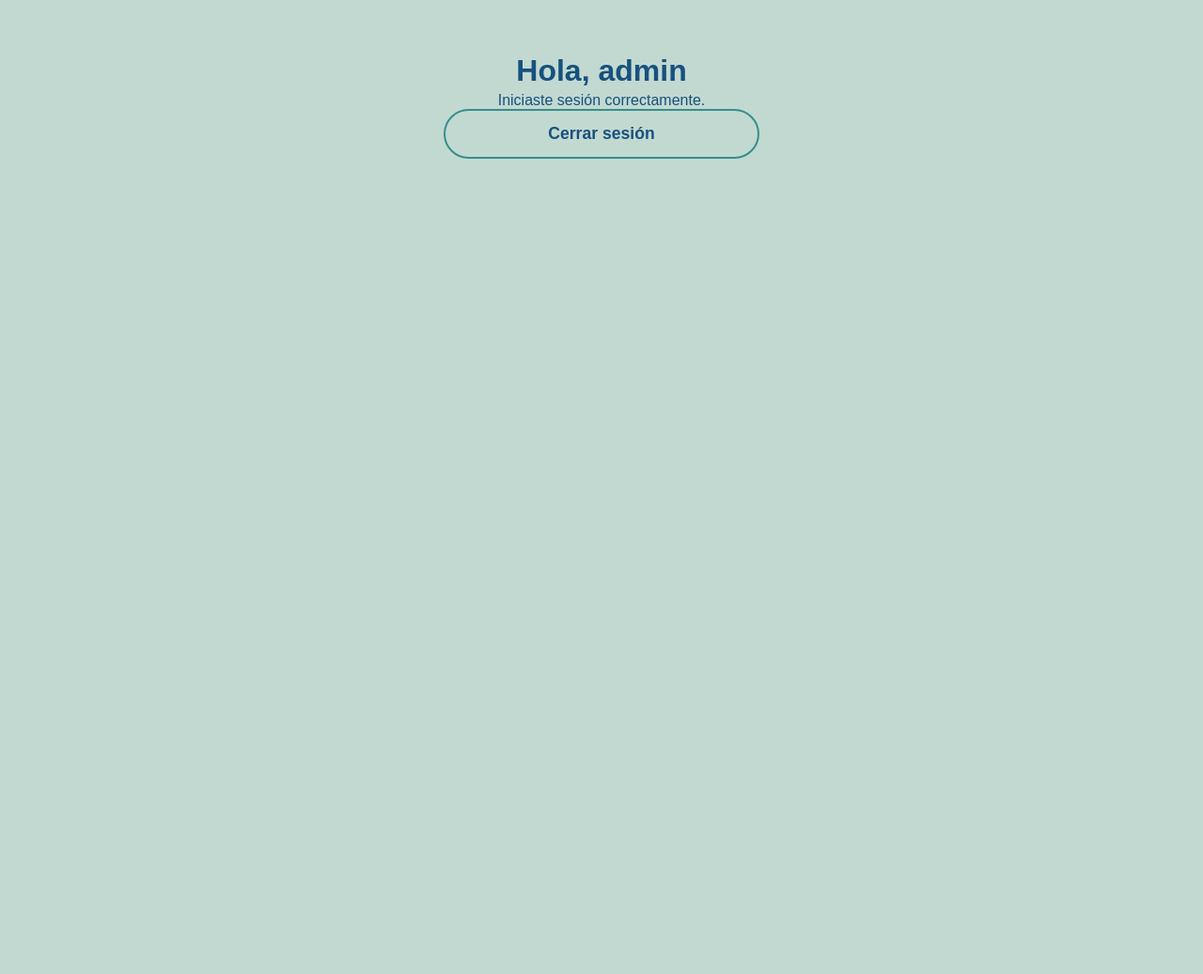
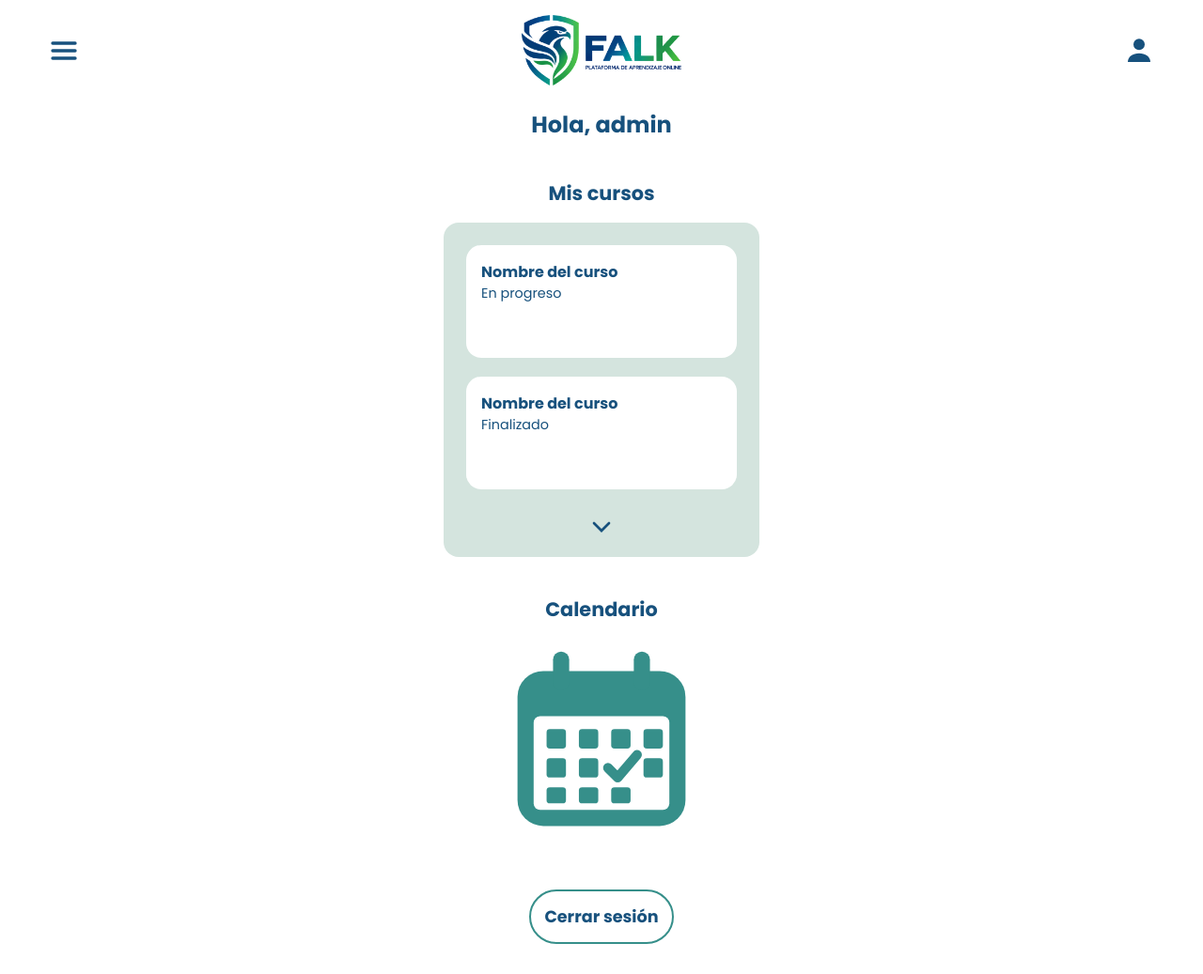
Before and after one commit to karinacuadracode/proyecto-falk, a PHP site: page /pages-back/home.php in a window 1280 px wide. Shown: the whole page at 94% size. Before the commit the page ends 169 px from the top, so only its background shows below. Run offline with PHP 8.4, Linux system fonts and the light colour scheme; a user stored in the database is signed in.

Commit message:
RF-04: Home con el diseño de mockups (barra superior, mis cursos y calendario), protegido con sesión

```diff
--- a/pages-back/home.php
+++ b/pages-back/home.php
@@ -4,17 +4,102 @@ requerirSesion();
 ?>
 <!DOCTYPE html>
 <html lang="es">
+
 <head>
     <meta charset="UTF-8">
     <meta name="viewport" content="width=device-width, initial-scale=1.0">
+
+    <meta name="description" content="Tus cursos y tu calendario académico en FALK, plataforma de aprendizaje online.">
+    <meta name="robots" content="noindex, nofollow">
+
     <title>FALK | Home</title>
+
+    <!-- Google Fonts -->
+    <link rel="preconnect" href="https://fonts.googleapis.com">
+    <link rel="preconnect" href="https://fonts.gstatic.com" crossorigin>
+    <link href="https://fonts.googleapis.com/css2?family=Poppins:wght@400;600;700&display=swap" rel="stylesheet">
+
+    <!--CSS-->
     <link rel="stylesheet" href="../styles/styles.css">
 </head>
+
 <body>
-    <main class="acceso">
-        <h1>Hola, <?= htmlspecialchars($_SESSION['username'], ENT_QUOTES, 'UTF-8') ?></h1>
-        <p>Iniciaste sesión correctamente.</p>
-        <a href="../controllers/logout-controller.php" class="boton-secundario">Cerrar sesión</a>
+    <header class="barra-superior">
+        <button type="button" class="boton-icono" aria-label="Abrir menú">
+            <svg viewBox="0 0 24 24" fill="none" stroke="currentColor" stroke-width="2.5" stroke-linecap="round" aria-hidden="true">
+                <line x1="3" y1="6" x2="21" y2="6"/>
+                <line x1="3" y1="12" x2="21" y2="12"/>
+                <line x1="3" y1="18" x2="21" y2="18"/>
+            </svg>
+        </button>
+
+        <img src="../pictures/logo-falk.png" alt="FALK - Plataforma de aprendizaje online" class="logo">
+
+        <a href="#" class="boton-icono" aria-label="Mi perfil">
+            <svg viewBox="0 0 24 24" fill="currentColor" aria-hidden="true">
+                <circle cx="12" cy="7" r="4.5"/>
+                <path d="M3 21c0-4.4 4-7 9-7s9 2.6 9 7z"/>
+            </svg>
+        </a>
+    </header>
+
+    <main class="contenedor-principal">
+        <section class="seccion-home">
+            <!-- htmlspecialchars: si el nombre trae código, se muestra como texto (evita XSS). -->
+            <h1>Hola, <?= htmlspecialchars($_SESSION['username'], ENT_QUOTES, 'UTF-8') ?></h1>
+        </section>
+
+        <section class="seccion-home">
+            <h2>Mis cursos</h2>
+
+            <div class="contenedor-cursos">
+                <article class="tarjeta-curso">
+                    <h3>Nombre del curso</h3>
+                    <p>En progreso</p>
+                </article>
+
+                <article class="tarjeta-curso">
+                    <h3>Nombre del curso</h3>
+                    <p>Finalizado</p>
+                </article>
+
+                <button type="button" class="boton-icono" aria-label="Ver más cursos">
+                    <svg viewBox="0 0 24 24" fill="none" stroke="currentColor" stroke-width="2" stroke-linecap="round" aria-hidden="true">
+                        <polyline points="6 9 12 15 18 9"/>
+                    </svg>
+                </button>
+            </div>
+        </section>
+
+        <section class="seccion-home">
+            <h2>Calendario</h2>
+
+            <a href="calendario.php" class="calendario" aria-label="Ver calendario">
+                <svg viewBox="0 0 64 64" fill="currentColor" aria-hidden="true">
+                    <rect x="6" y="10" width="52" height="48" rx="8"/>
+                    <rect x="11" y="24" width="42" height="29" rx="2" fill="#FFFFFF"/>
+                    <rect x="17" y="4" width="5" height="12" rx="2.5"/>
+                    <rect x="42" y="4" width="5" height="12" rx="2.5"/>
+                    <rect x="15" y="28" width="6" height="6" rx="1"/>
+                    <rect x="25" y="28" width="6" height="6" rx="1"/>
+                    <rect x="35" y="28" width="6" height="6" rx="1"/>
+                    <rect x="45" y="28" width="6" height="6" rx="1"/>
+                    <rect x="15" y="37" width="6" height="6" rx="1"/>
+                    <rect x="25" y="37" width="6" height="6" rx="1"/>
+                    <rect x="45" y="37" width="6" height="6" rx="1"/>
+                    <rect x="15" y="46" width="6" height="5" rx="1"/>
+                    <rect x="25" y="46" width="6" height="5" rx="1"/>
+                    <rect x="35" y="46" width="6" height="5" rx="1"/>
+                    <polyline points="34 40 37 43 43 36" fill="none" stroke="currentColor" stroke-width="3" stroke-linecap="round" stroke-linejoin="round"/>
+                </svg>
+            </a>
+        </section>
+
+        <!-- Provisorio: cuando esté el menú, "Cerrar sesión" pasa adentro del menú. -->
+        <section class="seccion-home">
+            <a href="../controllers/logout-controller.php" class="boton-secundario">Cerrar sesión</a>
+        </section>
     </main>
 </body>
+
 </html>
```
